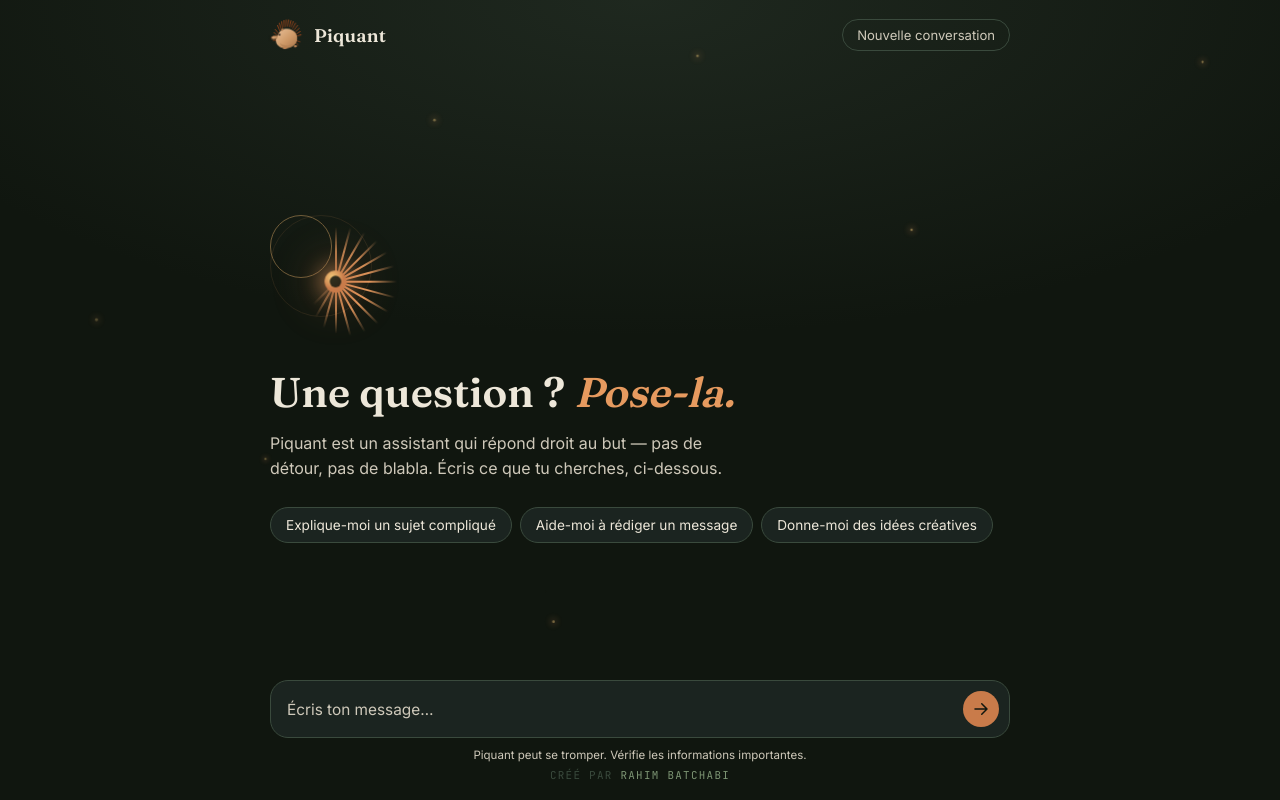
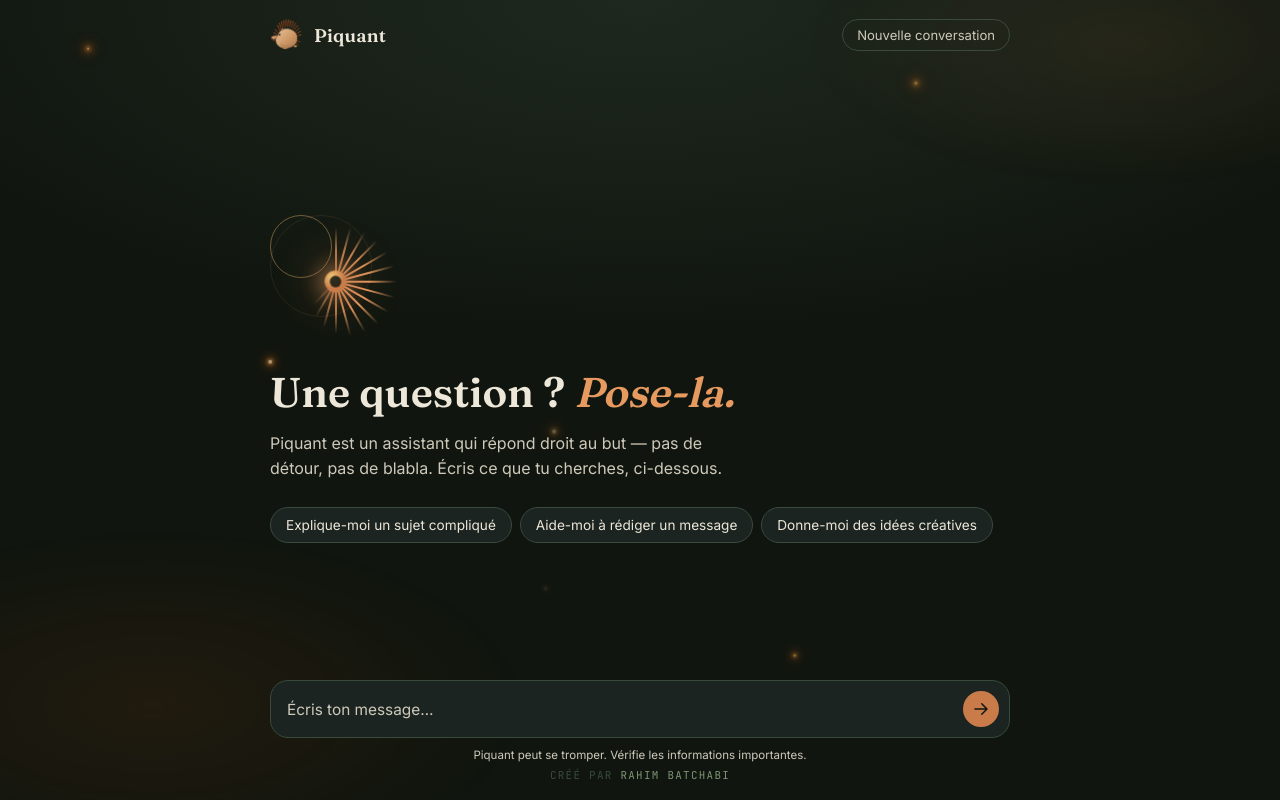
Before and after one commit to rahim025/Piquante-, a website: page public/index.html in a window 1280 px wide. Drawn offline with Linux system fonts and the light colour scheme.

Commit message:
Add files via upload

```diff
--- a/public/index.html
+++ b/public/index.html
@@ -80,6 +80,88 @@
     30%  { transform: translateY(-4px) scale(1.05, 0.95); }
     60%  { transform: translateY(1px) scale(0.97, 1.03); }
     100% { transform: translateY(0) scale(1); }
+  }
+
+  /* ============================================================
+     FOND AMBIANT — braises réalistes + profondeur (parallax souris)
+     ============================================================ */
+
+  .bg-ambient {
+    perspective: 800px;
+  }
+
+  /* Voile de chaleur : un halo qui respire très lentement en fond,
+     donnant une impression de brasier lointain plutôt qu'un fond plat */
+  .bg-ambient::before {
+    content: "";
+    position: fixed;
+    inset: -10%;
+    background:
+      radial-gradient(ellipse 40% 30% at 20% 80%, rgba(201, 83, 28, 0.10), transparent 60%),
+      radial-gradient(ellipse 35% 25% at 80% 15%, rgba(244, 162, 89, 0.08), transparent 60%);
+    pointer-events: none;
+    z-index: 0;
+    animation: hh-ember-glow 9s ease-in-out infinite;
+  }
+  @keyframes hh-ember-glow {
+    0%, 100% { opacity: 0.7; transform: scale(1); }
+    50%      { opacity: 1;   transform: scale(1.06); }
+  }
+
+  /* Chaque particule devient une braise : lueur en couches, scintillement
+     irrégulier, et une vraie trajectoire de montée avec dérive latérale —
+     plutôt qu'un point statique qui clignote. */
+  .bg-spark {
+    width: 3px;
+    height: 3px;
+    border-radius: 50%;
+    background: #ffb347;
+    box-shadow:
+      0 0 4px 1px rgba(255, 179, 71, 0.9),
+      0 0 10px 3px rgba(244, 114, 44, 0.5),
+      0 0 18px 6px rgba(201, 83, 28, 0.25);
+    animation-name: hh-ember-rise, hh-ember-flicker;
+    animation-timing-function: cubic-bezier(0.36, 0.11, 0.35, 1), ease-in-out;
+    animation-iteration-count: infinite, infinite;
+    will-change: transform, opacity;
+  }
+
+  /* Trajectoire : monte, dérive légèrement à gauche/droite en S,
+     comme une braise portée par un courant d'air irrégulier */
+  @keyframes hh-ember-rise {
+    0%   { transform: translate(0, 0) scale(0.6); }
+    20%  { transform: translate(6px, -18vh) scale(1); }
+    45%  { transform: translate(-8px, -38vh) scale(0.9); }
+    70%  { transform: translate(5px, -58vh) scale(1.05); }
+    100% { transform: translate(-4px, -80vh) scale(0.4); }
+  }
+
+  /* Scintillement indépendant, désynchronisé de la montée */
+  @keyframes hh-ember-flicker {
+    0%, 100% { opacity: 0.15; }
+    15%      { opacity: 0.9; }
+    30%      { opacity: 0.35; }
+    50%      { opacity: 1; }
+    65%      { opacity: 0.25; }
+    82%      { opacity: 0.75; }
+  }
+
+  /* Variation organique de taille/teinte selon la position dans le DOM,
+     pour casser toute répétition mécanique */
+  .bg-spark:nth-child(3n)   { background: #f4a259; width: 2px; height: 2px; }
+  .bg-spark:nth-child(4n)   { background: #ffd9a8; width: 4px; height: 4px; }
+  .bg-spark:nth-child(5n+1) { filter: blur(0.4px); }
+  .bg-spark:nth-child(7n)   {
+    box-shadow:
+      0 0 5px 1px rgba(255, 217, 168, 0.9),
+      0 0 12px 4px rgba(244, 162, 89, 0.4);
+  }
+
+  @media (prefers-reduced-motion: reduce) {
+    .bg-ambient::before,
+    .bg-spark {
+      animation: none !important;
+    }
   }
 </style>
 </head>
@@ -257,6 +339,32 @@
     setTimeout(() => this.classList.remove('hh-clicked'), 350);
   });
 </script>
+<script>
+  // Parallax léger du fond : les braises et le halo suivent la souris
+  // avec un délai amorti, pour une sensation de profondeur réelle
+  // plutôt qu'un fond plat.
+  (function () {
+    const ambient = document.querySelector('.bg-ambient');
+    if (!ambient || window.matchMedia('(prefers-reduced-motion: reduce)').matches) return;
+
+    let targetX = 0, targetY = 0, curX = 0, curY = 0;
+
+    window.addEventListener('pointermove', (e) => {
+      const nx = (e.clientX / window.innerWidth - 0.5) * 2;
+      const ny = (e.clientY / window.innerHeight - 0.5) * 2;
+      targetX = nx * 14;
+      targetY = ny * 10;
+    }, { passive: true });
+
+    function animate() {
+      curX += (targetX - curX) * 0.05;
+      curY += (targetY - curY) * 0.05;
+      ambient.style.transform = `translate3d(${curX}px, ${curY}px, 0)`;
+      requestAnimationFrame(animate);
+    }
+    animate();
+  })();
+</script>
 <script src="script.js"></script>
 </body>
 </html>
```
